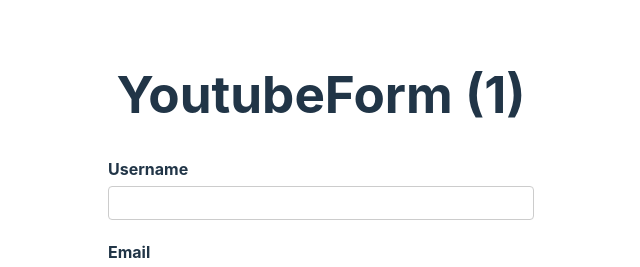
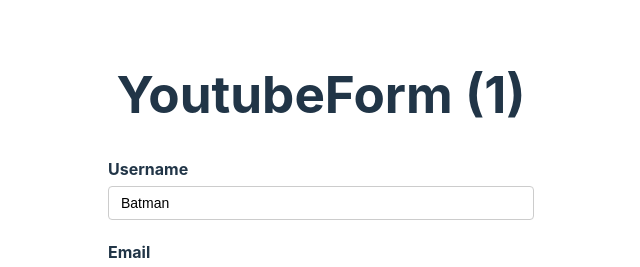
Before and after one commit to thinhnguyen5/react-hook-form, a React (Create React App) app: page / in a window 1280 px wide. Shown: the top 267 px of the page, without its empty margins (319-959 px from the left). Built offline with nearby package versions, Linux system fonts and the light colour scheme.

Commit message:
Default values

```diff
--- a/src/components/YoutubeForm.tsx
+++ b/src/components/YoutubeForm.tsx
@@ -10,7 +10,13 @@
 };
 
 const YoutubeForm = () => {
-  const form = useForm<FormValues>();
+  const form = useForm<FormValues>({
+    defaultValues: {
+        username: "Batman",
+        email: "",
+        password: "",
+    }
+  });
   const { register, control, handleSubmit, formState } = form;
   const { errors } = formState;
   //   const { name, ref, onChange, onBlur } = register("username");
```
